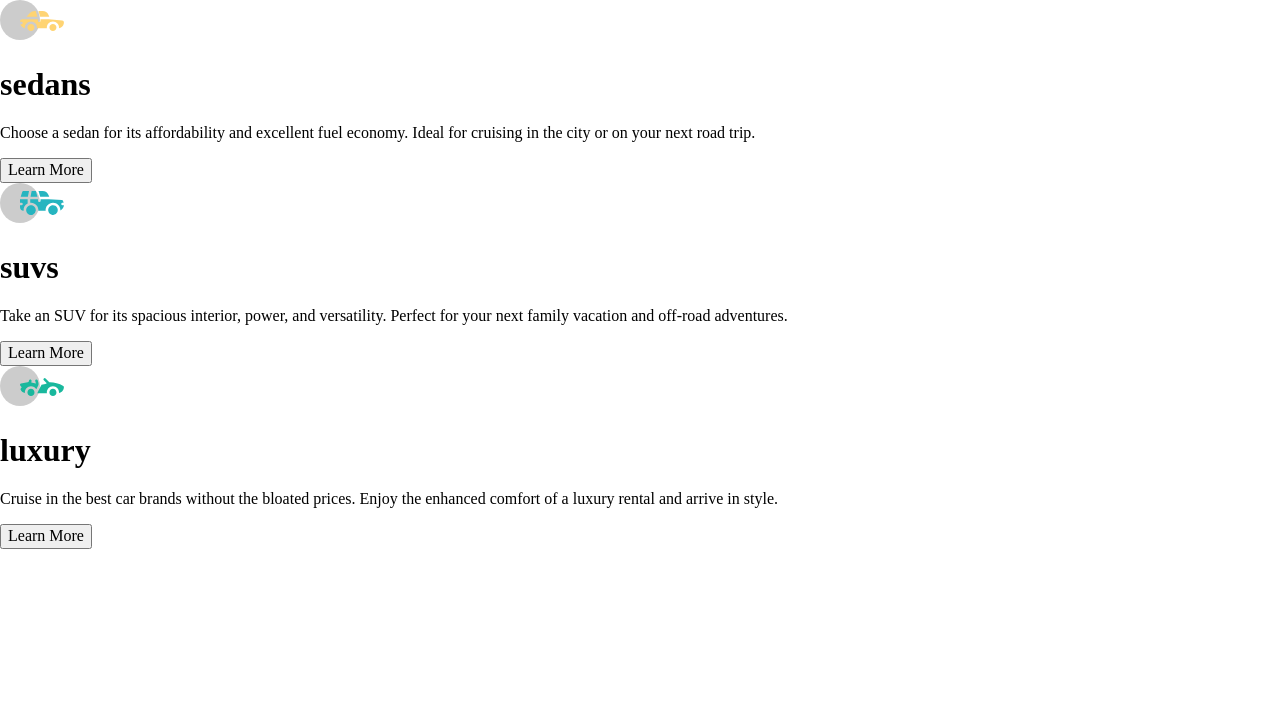
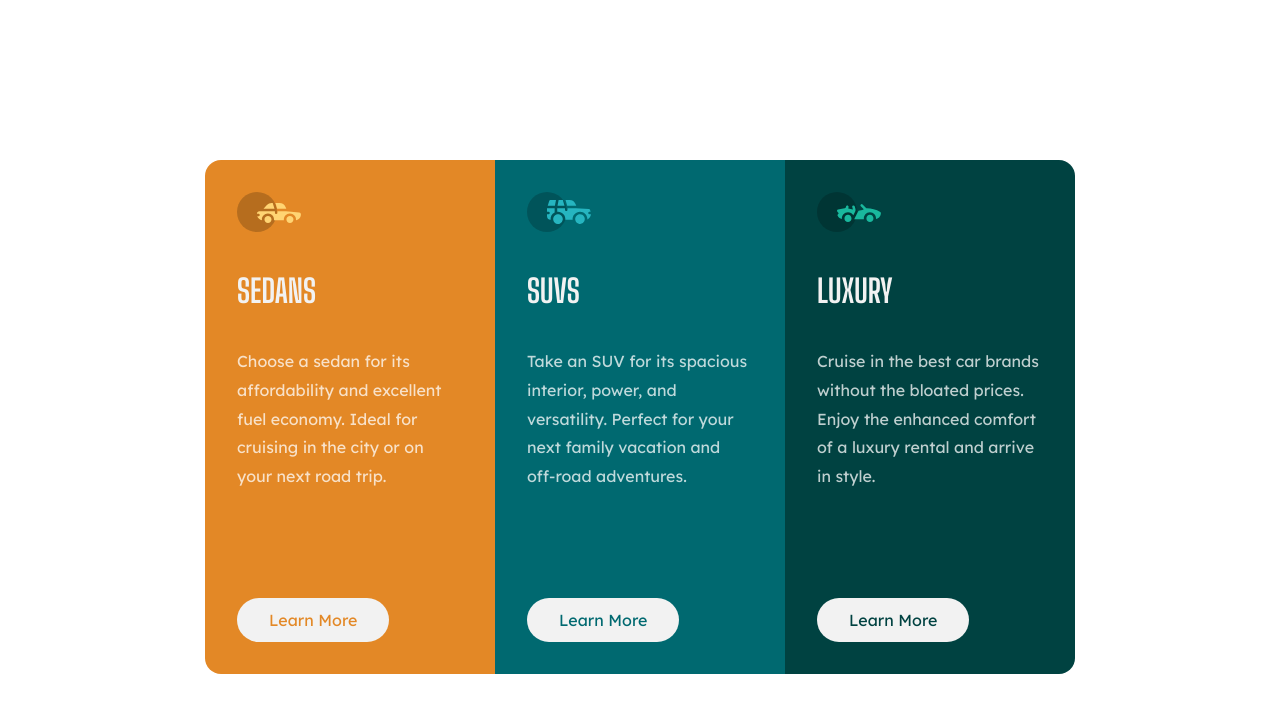
Before and after one commit to TaektuCode/3column-preview-card-component, a plain HTML site: page index.html in a window 1280 px wide. Drawn offline with nearby package versions, Linux system fonts and the light colour scheme.

Commit message:
feat: add Layout

```diff
--- a/index.html
+++ b/index.html
@@ -25,32 +25,32 @@
   </head>
   <body>
     <div class="grid-container">
-      <article class="box__sedans">
+      <article class="box sedans">
         <img src="images/icon-sedans.svg" alt="Icon Sedans" />
         <h1 class="article__header">sedans</h1>
         <p class="article__para">
           Choose a sedan for its affordability and excellent fuel economy. Ideal
           for cruising in the city or on your next road trip.
         </p>
-        <button class="article__btn">Learn More</button>
+        <button class="article__btn sedans_btn">Learn More</button>
       </article>
-      <article class="box__suv">
+      <article class="box suv">
         <img src="images/icon-suvs.svg" alt="Icon SUVs" />
         <h1 class="article__header">suvs</h1>
         <p class="article__para">
           Take an SUV for its spacious interior, power, and versatility. Perfect
           for your next family vacation and off-road adventures.
         </p>
-        <button class="article__btn">Learn More</button>
+        <button class="article__btn suv_btn">Learn More</button>
       </article>
-      <article class="box__luxury">
+      <article class="box luxury">
         <img src="images/icon-luxury.svg" alt="Icon Luxury" />
         <h1 class="article__header">luxury</h1>
         <p class="article__para">
           Cruise in the best car brands without the bloated prices. Enjoy the
           enhanced comfort of a luxury rental and arrive in style.
         </p>
-        <button class="article__btn">Learn More</button>
+        <button class="article__btn luxury_btn">Learn More</button>
       </article>
     </div>
   </body>
--- a/styles.css
+++ b/styles.css
@@ -11,3 +11,90 @@
   --transparent-white: hsla(0, 0%, 100%, 0.75);
   --very-light-gray: hsl(0, 0%, 95%);
 }
+
+/* ======= BODY ======= */
+body {
+  font-family: "Lexend Deca", sans-serif;
+}
+/* ======= MAIN ======= */
+
+.grid-container {
+  display: grid;
+  grid: 1fr 1fr 1fr / 1fr;
+  max-width: 315px;
+  margin: 10rem auto;
+  color: var(--very-light-gray);
+}
+
+.box {
+  padding: 2rem;
+
+  min-height: 450px;
+  position: relative;
+}
+
+.article__header {
+  font-family: "Big Shoulders Display", cursive;
+  text-transform: uppercase;
+  padding: 1rem 0;
+}
+
+.article__para {
+  color: var(--transparent-white);
+  line-height: 1.8rem;
+}
+
+.article__btn {
+  border: none;
+  background-color: var(--very-light-gray);
+  border-radius: 2rem;
+  padding: 0.8rem 2rem;
+  margin: 1rem 0;
+  position: absolute;
+  bottom: 1rem;
+}
+
+.sedans_btn {
+  color: var(--bright-orange);
+}
+
+.suv_btn {
+  color: var(--dark-cyan);
+}
+
+.luxury_btn {
+  color: var(--very-dark-cyan);
+}
+
+.sedans {
+  background-color: var(--bright-orange);
+  border-radius: 1rem 1rem 0 0;
+}
+
+.suv {
+  background-color: var(--dark-cyan);
+}
+
+.luxury {
+  background-color: var(--very-dark-cyan);
+  border-radius: 0 0 1rem 1rem;
+}
+
+@media screen and (min-width: 704px) {
+  .grid-container {
+    grid-template-columns: 1fr 1fr 1fr;
+    grid-template-rows: 1fr;
+    min-width: 680px;
+    max-width: 870px;
+  }
+
+  .sedans {
+    background-color: var(--bright-orange);
+    border-radius: 1rem 0 0 1rem;
+  }
+
+  .luxury {
+    background-color: var(--very-dark-cyan);
+    border-radius: 0 1rem 1rem 0;
+  }
+}
```
